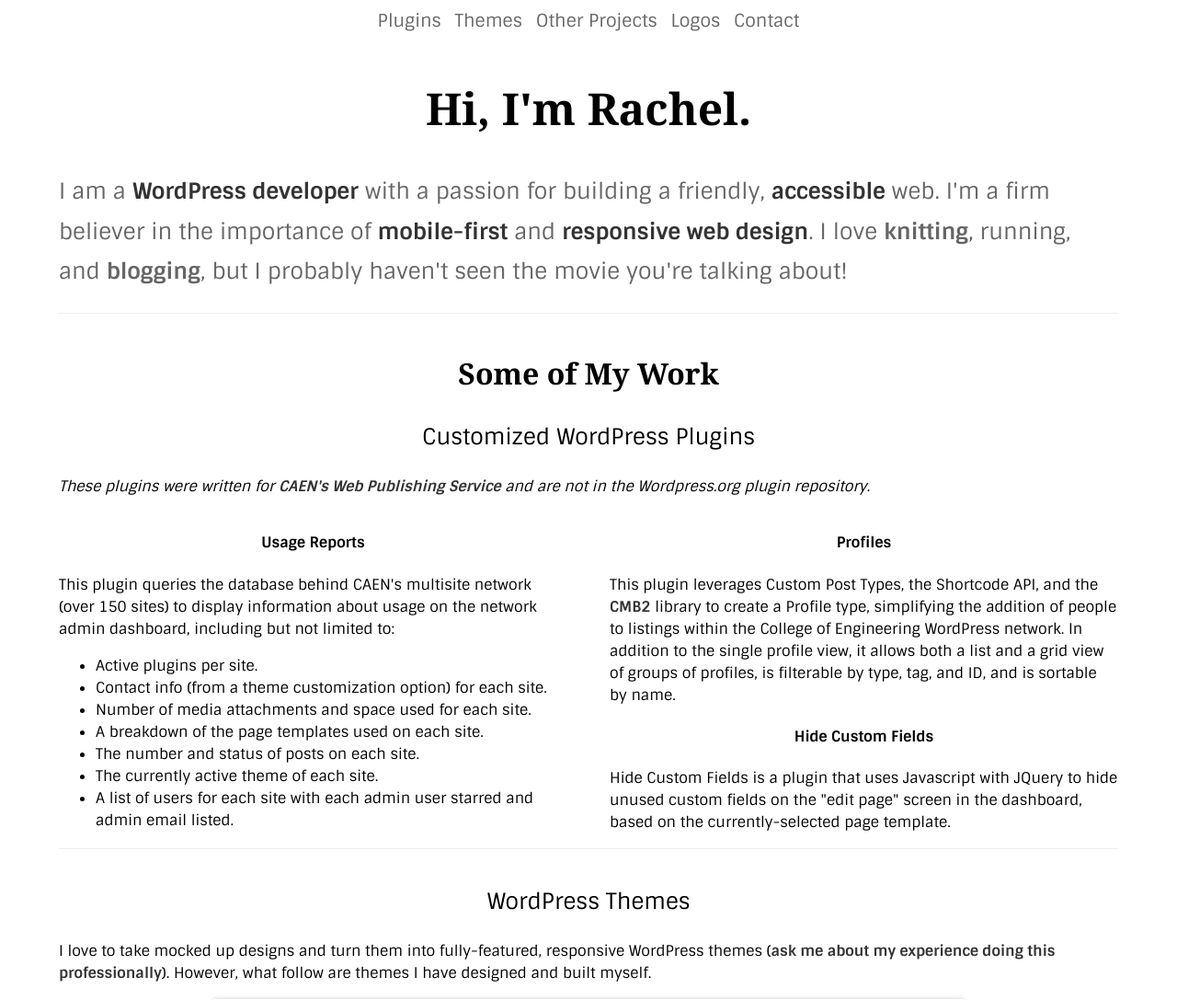
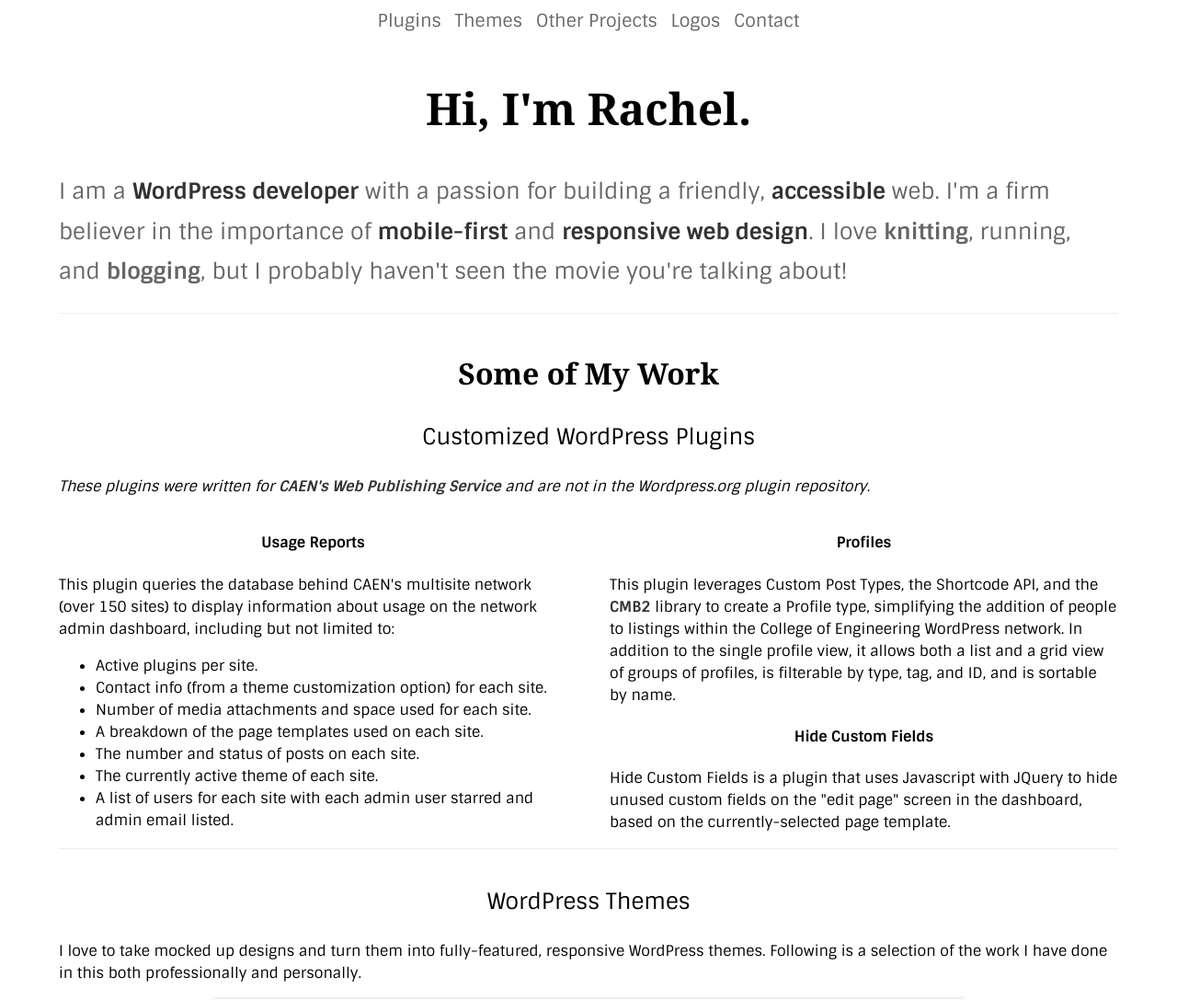
Before and after one commit to rmleg/portfolio, a PHP site: page / in a window 1280 px wide. Shown: the top 1087 px of the page at 92% size. Run offline with PHP 8.4, Linux system fonts and the light colour scheme; some libraries are stand-ins or nearby versions; some web fonts are replaced.

Commit message:
Updates intro to theme slider

```diff
--- a/themes.php
+++ b/themes.php
@@ -4,7 +4,7 @@
 <hr />
 					<h3>WordPress Themes</h3>
 
-<p>I love to take mocked up designs and turn them into fully-featured, responsive WordPress themes (<a href="#contact">ask me about my experience doing this professionally</a>).  However, what follow are themes I have designed and built myself.</p>
+<p>I love to take mocked up designs and turn them into fully-featured, responsive WordPress themes.  Following is a selection of the work I have done in this both professionally and personally.</p>
 
 
 					<ul class="bxslider">
```
